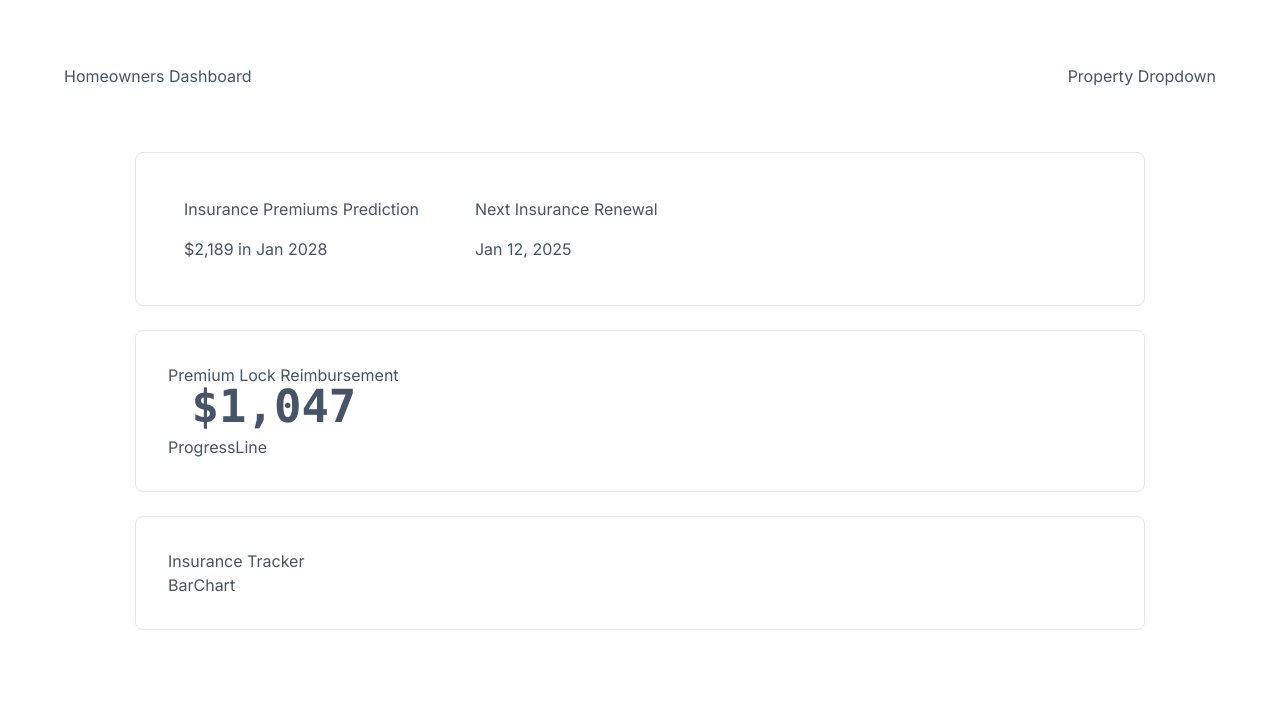
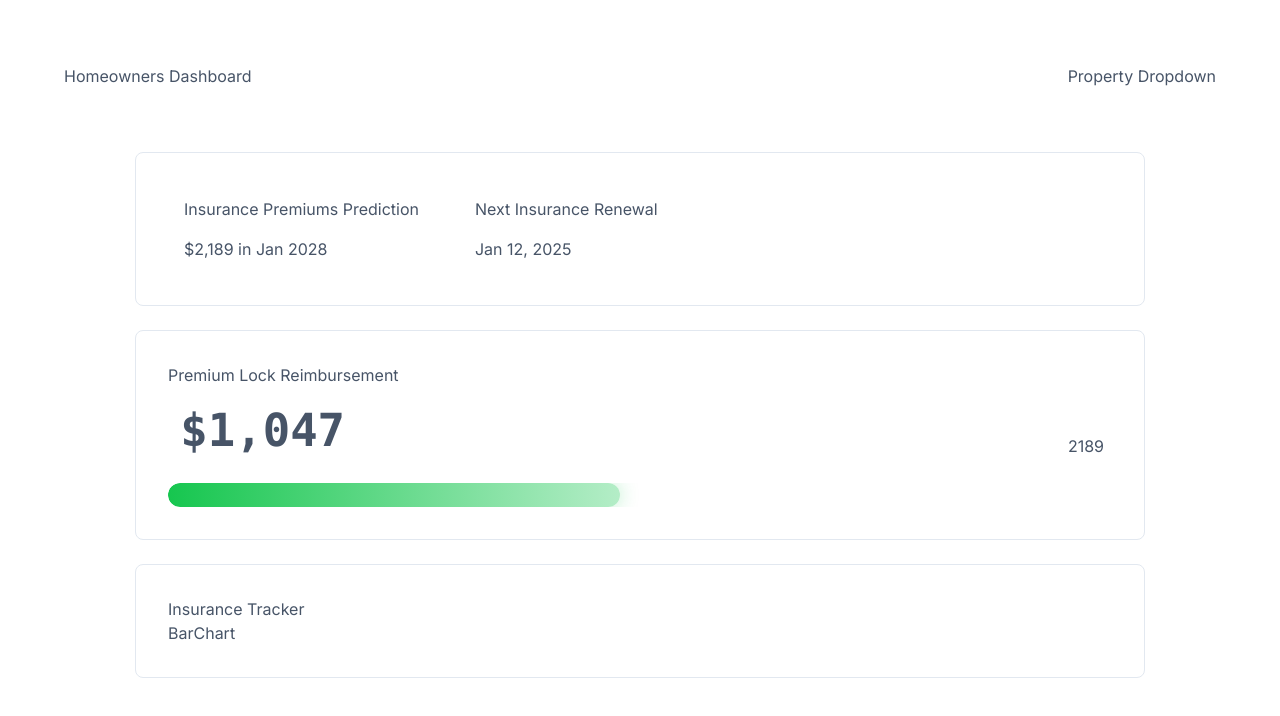
Before and after one commit to olgad21/homeowners-dashboard, a Next.js app: page / in a window 1280 px wide. Shown: the top 716 px of the page. Built offline with nearby package versions, Linux system fonts and the light colour scheme; no server answers.

Commit message:
feat: add progress bar

```diff
--- a/src/components/dashboard/Reimbursement.tsx
+++ b/src/components/dashboard/Reimbursement.tsx
@@ -1,12 +1,18 @@
 import AnimatedCounter from "@/elements/Counter";
 import { DashboardBlock } from "./styles";
+import ProgressBar from "@/elements/ProgressBar";
 
 const Reimbursement = () => {
+  const value = 1047.23;
+  const maxValue = 2189;
   return (
-    <DashboardBlock className="!p-4 gap-6">
+    <DashboardBlock className="flex flex-col !p-4 gap-6">
       <p>Premium Lock Reimbursement</p>
-      <AnimatedCounter value={1047.23} />
-      <p>ProgressLine</p>
+      <div className="flex flex-row items-baseline justify-between w-full px-2">
+        <AnimatedCounter value={value} />
+        <p>{maxValue}</p>
+      </div>
+      <ProgressBar value={value} maxValue={maxValue} />
     </DashboardBlock>
   );
 };
--- /dev/null
+++ b/src/elements/ProgressBar.tsx
@@ -0,0 +1,37 @@
+"use client";
+
+import { useEffect, useState } from "react";
+
+interface ProgressBarProps {
+  value: number;
+  maxValue: number;
+}
+
+const ProgressBar = ({ value, maxValue }: ProgressBarProps) => {
+  const [animatedWidth, setAnimatedWidth] = useState(0);
+  const percentage = Math.min((value / maxValue) * 100, 100);
+
+  useEffect(() => {
+    // Delay the width animation slightly for better effect
+    const timer = setTimeout(() => {
+      setAnimatedWidth(percentage);
+    }, 100);
+
+    return () => clearTimeout(timer);
+  }, [percentage]);
+
+  return (
+    <div className="relative h-6 w-full overflow-hidden rounded-full bg-secondary/50">
+      <div
+        className="h-full rounded-full transition-all duration-2000 ease-out"
+        style={{
+          width: `${animatedWidth}%`,
+          background: "linear-gradient(90deg, #16C64F 0%, #B4EDC7 100%)",
+          boxShadow: "0 0 20px rgba(22, 198, 79, 0.3)",
+        }}
+      />
+    </div>
+  );
+};
+
+export default ProgressBar;
```
